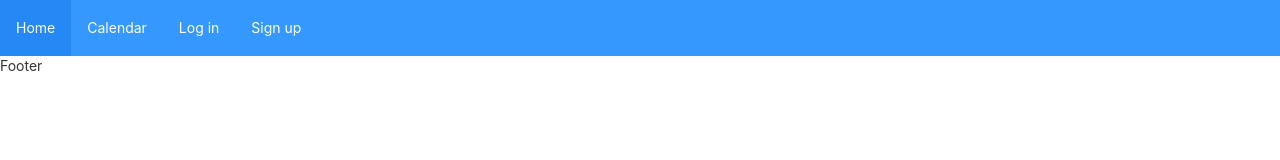
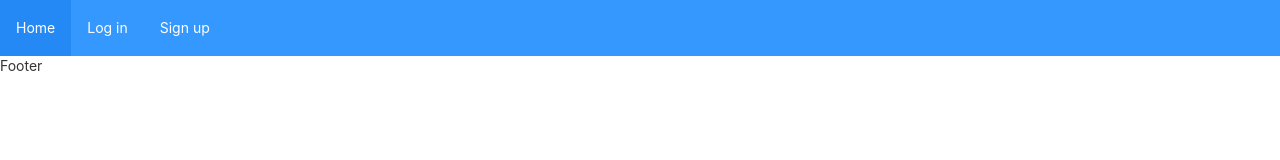
Before and after one commit to ghemsley/mood-tracker, a Next.js app in the folder client/: page / in a window 1280 px wide. Shown: the top 160 px of the page. Built offline with nearby package versions, Linux system fonts and the light colour scheme.

Commit message:
Add logged in check to layout

```diff
--- a/client/components/layout.tsx
+++ b/client/components/layout.tsx
@@ -6,7 +6,7 @@ import { useSelector } from 'react-redux'
 import Auth from './auth'
 
 const Layout: React.FunctionComponent = ({ children }) => {
-  const currentUser = useSelector((state) => state.user.currentUser)
+  const currentUser = useSelector(state => state.user.currentUser)
   return (
     <Container>
       <Header>
@@ -15,13 +15,15 @@ const Layout: React.FunctionComponent = ({ children }) => {
             <Nav.Item as={NavLink} href="/">
               Home
             </Nav.Item>
-            <Nav.Item as={NavLink} href="/calendar">
-              Calendar
-            </Nav.Item>
             {currentUser ? (
-              <Nav.Item as={NavLink} href="/logout">
-                Log out
-              </Nav.Item>
+              <>
+                <Nav.Item as={NavLink} href="/calendar">
+                  Calendar
+                </Nav.Item>
+                <Nav.Item as={NavLink} href="/logout">
+                  Log out
+                </Nav.Item>
+              </>
             ) : (
               <>
                 <Nav.Item as={NavLink} href="/login">
```
